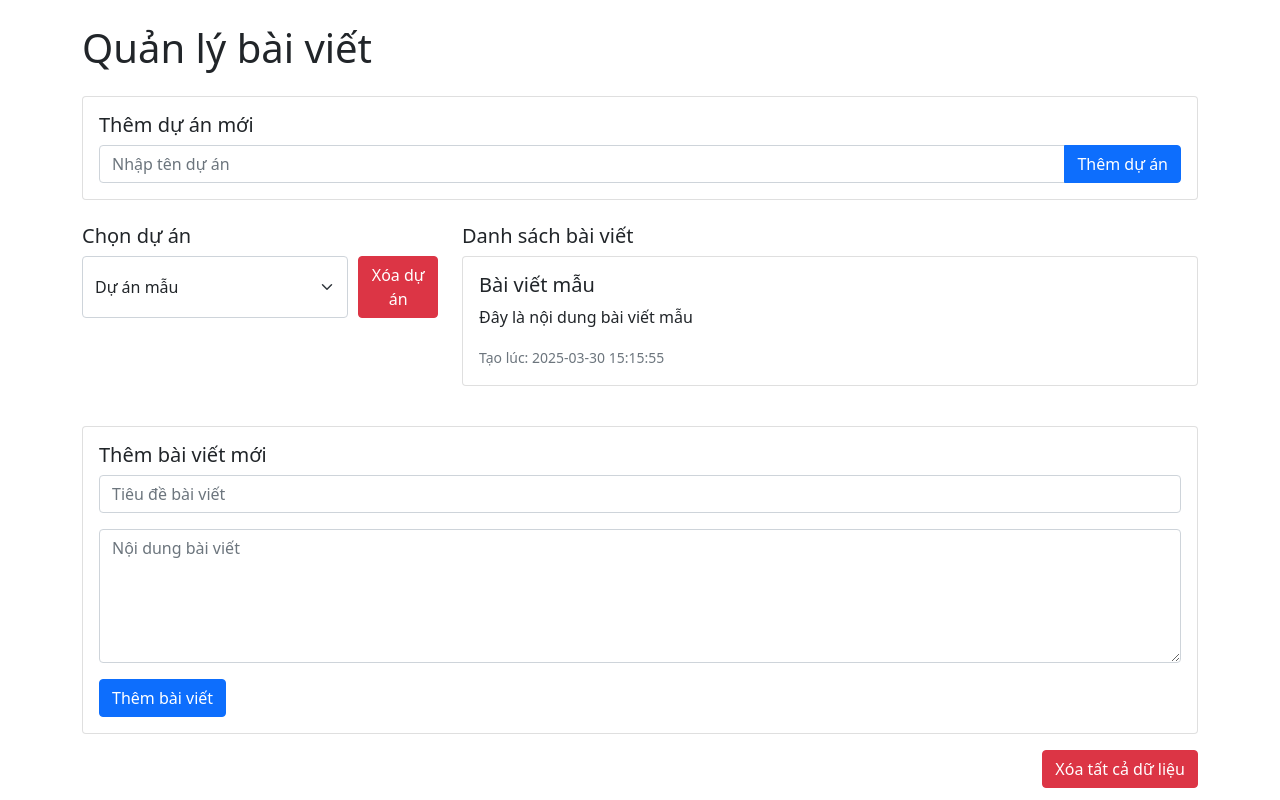
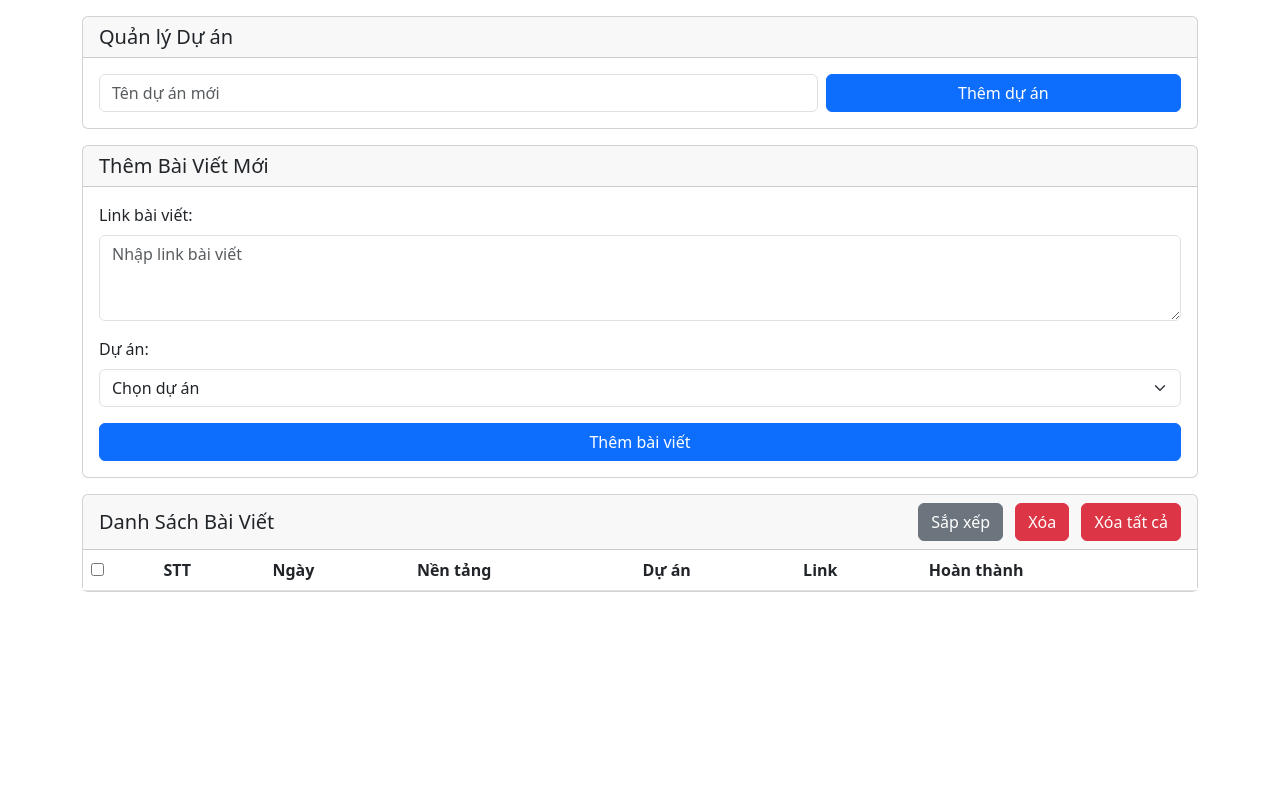
Before and after one commit to wendy1812/ToolManagerPost, a Flask app: page /quanlybaiviet/ in a window 1280 px wide. Run offline with Flask 3, Linux system fonts and the light colour scheme; lists and menus that the app fills with data are empty; parts of the project's set-up code (start-up, migrations or seed data) failed here and were passed over.

Commit message:
Add delete all button and functionality

```diff
--- a/templates/index.html
+++ b/templates/index.html
@@ -3,108 +3,128 @@
 <head>
     <meta charset="UTF-8">
     <meta name="viewport" content="width=device-width, initial-scale=1.0">
-    <title>Quản lý bài viết</title>
-    <link href="https://cdn.jsdelivr.net/npm/bootstrap@5.1.3/dist/css/bootstrap.min.css" rel="stylesheet">
+    <title>Quản lý Bài viết</title>
+    <link href="https://cdn.jsdelivr.net/npm/bootstrap@5.3.0/dist/css/bootstrap.min.css" rel="stylesheet">
     <style>
-        .project-card {
-            cursor: pointer;
-            transition: all 0.3s;
+        .done-row {
+            background-color: #ffcccc;
         }
-        .project-card:hover {
-            transform: translateY(-5px);
-            box-shadow: 0 4px 8px rgba(0,0,0,0.1);
+        .table th {
+            white-space: nowrap;
         }
-        .post-card {
-            margin-bottom: 1rem;
+        .table td {
+            vertical-align: middle;
         }
-        .project-actions {
-            display: flex;
-            gap: 10px;
-            margin-bottom: 1rem;
+        .btn-copy {
+            padding: 0.25rem 0.5rem;
+            font-size: 0.875rem;
         }
-        .danger-actions {
-            display: flex;
-            gap: 10px;
-            margin-top: 1rem;
-            justify-content: flex-end;
+        .btn-copy.copied {
+            background-color: #198754;
+            color: white;
+        }
+        @media (max-width: 768px) {
+            .container {
+                padding: 10px;
+            }
+            .table-responsive {
+                font-size: 0.9rem;
+            }
+            .btn {
+                padding: 0.25rem 0.5rem;
+                font-size: 0.875rem;
+            }
+            .card-body {
+                padding: 0.75rem;
+            }
         }
     </style>
 </head>
 <body>
-    <div class="container mt-4">
-        <h1 class="mb-4">Quản lý bài viết</h1>
-
-        <!-- Form thêm dự án -->
-        <div class="card mb-4">
+    <div class="container mt-3">
+        <!-- Quản lý dự án -->
+        <div class="card mb-3">
+            <div class="card-header">
+                <h5 class="mb-0">Quản lý Dự án</h5>
+            </div>
             <div class="card-body">
-                <h5 class="card-title">Thêm dự án mới</h5>
-                <div class="input-group">
-                    <input type="text" id="projectName" class="form-control" placeholder="Nhập tên dự án">
-                    <button class="btn btn-primary" onclick="addProject()">Thêm dự án</button>
+                <div class="row g-2">
+                    <div class="col-md-8">
+                        <input type="text" id="projectName" class="form-control" placeholder="Tên dự án mới">
+                    </div>
+                    <div class="col-md-4">
+                        <button class="btn btn-primary w-100" onclick="addProject()">Thêm dự án</button>
+                    </div>
                 </div>
             </div>
         </div>
 
-        <!-- Danh sách dự án và bài viết -->
-        <div class="row mb-4">
-            <div class="col-md-4">
-                <h5>Chọn dự án</h5>
-                <div class="project-actions">
-                    <select id="projectSelect" class="form-select" onchange="selectProject(this.value)">
-                        <option value="">Chọn dự án...</option>
+        <!-- Thêm bài viết mới -->
+        <div class="card mb-3">
+            <div class="card-header">
+                <h5 class="mb-0">Thêm Bài Viết Mới</h5>
+            </div>
+            <div class="card-body">
+                <div class="mb-3">
+                    <label class="form-label">Link bài viết:</label>
+                    <textarea id="linkInput" class="form-control" rows="3" placeholder="Nhập link bài viết"></textarea>
+                </div>
+                <div class="mb-3">
+                    <label class="form-label">Dự án:</label>
+                    <select id="projectSelect" class="form-select" onchange="loadPosts()">
+                        <option value="">Chọn dự án</option>
                     </select>
-                    <button class="btn btn-danger" onclick="deleteProject()" id="deleteProjectBtn" disabled>Xóa dự án</button>
                 </div>
-            </div>
-            <div class="col-md-8">
-                <h5>Danh sách bài viết</h5>
-                <div id="postList">
-                    <!-- Bài viết sẽ được thêm vào đây -->
-                </div>
+                <button class="btn btn-primary w-100" onclick="addPost()">Thêm bài viết</button>
             </div>
         </div>
 
-        <!-- Form thêm bài viết -->
-        <div class="card" id="addPostForm" style="display: none;">
-            <div class="card-body">
-                <h5 class="card-title">Thêm bài viết mới</h5>
-                <div class="mb-3">
-                    <input type="text" id="postTitle" class="form-control" placeholder="Tiêu đề bài viết">
+        <!-- Danh sách bài viết -->
+        <div class="card">
+            <div class="card-header d-flex justify-content-between align-items-center">
+                <h5 class="mb-0">Danh Sách Bài Viết</h5>
+                <div>
+                    <button class="btn btn-secondary me-2" onclick="sortByPlatform()">Sắp xếp</button>
+                    <button class="btn btn-danger me-2" onclick="deleteSelected()">Xóa</button>
+                    <button class="btn btn-danger" onclick="deleteAll()">Xóa tất cả</button>
                 </div>
-                <div class="mb-3">
-                    <textarea id="postContent" class="form-control" rows="5" placeholder="Nội dung bài viết"></textarea>
+            </div>
+            <div class="card-body p-0">
+                <div class="table-responsive">
+                    <table class="table table-hover mb-0">
+                        <thead>
+                            <tr>
+                                <th><input type="checkbox" id="selectAll" onchange="toggleSelectAll()"></th>
+                                <th>STT</th>
+                                <th>Ngày</th>
+                                <th>Nền tảng</th>
+                                <th>Dự án</th>
+                                <th>Link</th>
+                                <th>Hoàn thành</th>
+                            </tr>
+                        </thead>
+                        <tbody id="postsList">
+                        </tbody>
+                    </table>
                 </div>
-                <button class="btn btn-primary" onclick="addPost()">Thêm bài viết</button>
             </div>
-        </div>
-
-        <!-- Nút xóa tất cả -->
-        <div class="danger-actions">
-            <button class="btn btn-danger" onclick="deleteAll()">Xóa tất cả dữ liệu</button>
         </div>
     </div>
 
     <script>
-        // Lấy danh sách dự án
+        let posts = [];
+        let selectedPosts = new Set();
+
+        // Load danh sách dự án
         function loadProjects() {
-            fetch('/quanlybaiviet/get_projects')
+            fetch('/get_projects')
                 .then(response => response.json())
                 .then(projects => {
-                    const projectSelect = document.getElementById('projectSelect');
-                    projectSelect.innerHTML = '<option value="">Chọn dự án...</option>';
+                    const select = document.getElementById('projectSelect');
+                    select.innerHTML = '<option value="">Chọn dự án</option>';
                     projects.forEach(project => {
-                        const option = document.createElement('option');
-                        option.value = project.id;
-                        option.textContent = project.name;
-                        projectSelect.appendChild(option);
+                        select.innerHTML += `<option value="${project}">${project}</option>`;
                     });
-
-                    // Tự động chọn dự án mới nhất
-                    if (projects.length > 0) {
-                        const latestProject = projects[projects.length - 1];
-                        projectSelect.value = latestProject.id;
-                        selectProject(latestProject.id);
-                    }
                 })
                 .catch(error => {
                     console.error('Lỗi:', error);
@@ -113,148 +133,67 @@
         }
 
         // Thêm dự án mới
-        async function addProject() {
-            const projectName = document.getElementById('projectName').value.trim();
-            if (!projectName) {
+        function addProject() {
+            const name = document.getElementById('projectName').value.trim();
+            if (!name) {
                 alert('Vui lòng nhập tên dự án');
                 return;
             }
 
-            try {
-                const response = await fetch('/quanlybaiviet/add_project', {
-                    method: 'POST',
-                    headers: {
-                        'Content-Type': 'application/json'
-                    },
-                    body: JSON.stringify({ name: projectName })
-                });
-
-                if (!response.ok) {
-                    const error = await response.json();
-                    throw new Error(error.error || 'Lỗi khi thêm dự án');
+            fetch('/add_project', {
+                method: 'POST',
+                headers: {
+                    'Content-Type': 'application/json'
+                },
+                body: JSON.stringify({ name })
+            })
+            .then(response => response.json())
+            .then(data => {
+                if (data.success) {
+                    document.getElementById('projectName').value = '';
+                    loadProjects();
+                    document.getElementById('projectSelect').value = name;
+                } else {
+                    alert(data.error || 'Không thể thêm dự án');
                 }
-
-                const newProject = await response.json();
-                const projectSelect = document.getElementById('projectSelect');
-                const option = document.createElement('option');
-                option.value = newProject.id;
-                option.textContent = newProject.name;
-                projectSelect.appendChild(option);
-
-                // Tự động chọn dự án mới thêm
-                projectSelect.value = newProject.id;
-
-                // Xóa tên dự án trong input
-                document.getElementById('projectName').value = '';
-
-                // Load lại danh sách bài viết
-                loadPosts(newProject.id);
-            } catch (error) {
-                alert(error.message);
-            }
+            })
+            .catch(error => {
+                console.error('Lỗi:', error);
+                alert('Không thể thêm dự án');
+            });
         }
 
-        // Xóa dự án
-        async function deleteProject() {
-            const projectId = document.getElementById('projectSelect').value;
-            if (!projectId) {
-                alert('Vui lòng chọn dự án cần xóa');
-                return;
-            }
-
-            if (!confirm('Bạn có chắc chắn muốn xóa dự án này?')) {
-                return;
-            }
-
-            try {
-                const response = await fetch(`/quanlybaiviet/delete_project/${projectId}`, {
-                    method: 'DELETE'
-                });
-
-                if (!response.ok) {
-                    const error = await response.json();
-                    throw new Error(error.error || 'Lỗi khi xóa dự án');
-                }
-
-                // Xóa dự án khỏi select box
-                const projectSelect = document.getElementById('projectSelect');
-                const option = projectSelect.querySelector(`option[value="${projectId}"]`);
-                option.remove();
-
-                // Reset form
-                document.getElementById('addPostForm').style.display = 'none';
-                document.getElementById('postList').innerHTML = '';
-                document.getElementById('deleteProjectBtn').disabled = true;
-
-                // Chọn dự án đầu tiên nếu còn
-                if (projectSelect.options.length > 1) {
-                    projectSelect.value = projectSelect.options[1].value;
-                    selectProject(projectSelect.value);
-                }
-            } catch (error) {
-                alert(error.message);
-            }
-        }
-
-        // Xóa tất cả dữ liệu
-        async function deleteAll() {
-            if (!confirm('Bạn có chắc chắn muốn xóa tất cả dữ liệu? Hành động này không thể hoàn tác.')) {
-                return;
-            }
-
-            try {
-                const response = await fetch('/quanlybaiviet/delete_all', {
-                    method: 'DELETE'
-                });
-
-                if (!response.ok) {
-                    const error = await response.json();
-                    throw new Error(error.error || 'Lỗi khi xóa tất cả dữ liệu');
-                }
-
-                // Reset giao diện
-                const projectSelect = document.getElementById('projectSelect');
-                projectSelect.innerHTML = '<option value="">Chọn dự án...</option>';
-                document.getElementById('addPostForm').style.display = 'none';
-                document.getElementById('postList').innerHTML = '';
-                document.getElementById('deleteProjectBtn').disabled = true;
-            } catch (error) {
-                alert(error.message);
-            }
-        }
-
-        // Chọn dự án
-        function selectProject(projectId) {
-            const deleteBtn = document.getElementById('deleteProjectBtn');
-            if (projectId) {
-                document.getElementById('addPostForm').style.display = 'block';
-                deleteBtn.disabled = false;
-                loadPosts(projectId);
-            } else {
-                document.getElementById('addPostForm').style.display = 'none';
-                document.getElementById('postList').innerHTML = '';
-                deleteBtn.disabled = true;
-            }
-        }
-
-        // Lấy danh sách bài viết của dự án
-        function loadPosts(projectId) {
-            fetch(`/quanlybaiviet/get_posts/${projectId}`)
+        // Load danh sách bài viết
+        function loadPosts() {
+            fetch('/get_posts')
                 .then(response => response.json())
                 .then(posts => {
-                    const postList = document.getElementById('postList');
-                    postList.innerHTML = '';
-                    posts.forEach(post => {
-                        const div = document.createElement('div');
-                        div.className = 'card post-card';
-                        div.innerHTML = `
-                            <div class="card-body">
-                                <h5 class="card-title">${post.title}</h5>
-                                <p class="card-text">${post.content}</p>
-                                <small class="text-muted">Tạo lúc: ${post.created_at}</small>
-                            </div>
+                    const tbody = document.getElementById('postsList');
+                    tbody.innerHTML = '';
+                    posts.forEach((post, index) => {
+                        const tr = document.createElement('tr');
+                        if (post.is_done) tr.classList.add('done');
+                        tr.innerHTML = `
+                            <td><input type="checkbox" class="post-checkbox" value="${post.link}"></td>
+                            <td>${index + 1}</td>
+                            <td>${post.platform}</td>
+                            <td>${post.post_type}</td>
+                            <td>${post.link}</td>
+                            <td>${post.project}</td>
+                            <td>${post.date}</td>
+                            <td>
+                                <button class="btn btn-sm ${post.is_done ? 'btn-success' : 'btn-secondary'}"
+                                        onclick="toggleDone('${post.link}', ${!post.is_done})">
+                                    ${post.is_done ? 'Đã hoàn thành' : 'Chưa hoàn thành'}
+                                </button>
+                            </td>
+                            <td>
+                                <button class="btn btn-sm btn-primary copy-btn" onclick="copyLink('${post.link}')">
+                                    Copy link
+                                </button>
+                            </td>
                         `;
-                        postList.appendChild(div);
+                        tbody.appendChild(tr);
                     });
                 })
                 .catch(error => {
@@ -264,52 +203,155 @@
         }
 
         // Thêm bài viết mới
-        async function addPost() {
-            const projectId = document.getElementById('projectSelect').value;
-            if (!projectId) {
+        function addPost() {
+            const links = document.getElementById('linkInput').value.trim().split('\n').filter(link => link.trim());
+            const project = document.getElementById('projectSelect').value;
+
+            if (!links.length) {
+                alert('Vui lòng nhập ít nhất một link');
+                return;
+            }
+
+            if (!project) {
                 alert('Vui lòng chọn dự án');
                 return;
             }
 
-            const title = document.getElementById('postTitle').value.trim();
-            const content = document.getElementById('postContent').value.trim();
+            fetch('/add_post', {
+                method: 'POST',
+                headers: {
+                    'Content-Type': 'application/json'
+                },
+                body: JSON.stringify({
+                    links,
+                    project_name: project
+                })
+            })
+            .then(response => response.json())
+            .then(data => {
+                if (data.success) {
+                    document.getElementById('linkInput').value = '';
+                    loadPosts();
+                } else {
+                    alert(data.error || 'Không thể thêm bài viết');
+                }
+            })
+            .catch(error => {
+                console.error('Lỗi:', error);
+                alert('Không thể thêm bài viết');
+            });
+        }
 
-            if (!title || !content) {
-                alert('Vui lòng nhập đầy đủ thông tin bài viết');
+        // Copy link
+        function copyLink(link) {
+            navigator.clipboard.writeText(link).then(() => {
+                alert('Link đã được sao chép vào clipboard');
+            }).catch(err => {
+                console.error('Lỗi khi copy link:', err);
+                alert('Không thể sao chép link');
+            });
+        }
+
+        // Đánh dấu bài viết đã hoàn thành
+        function toggleDone(link, isDone) {
+            fetch('/toggle_done', {
+                method: 'POST',
+                headers: {
+                    'Content-Type': 'application/json'
+                },
+                body: JSON.stringify({ link, is_done: isDone })
+            })
+            .then(response => response.json())
+            .then(data => {
+                if (data.success) {
+                    loadPosts();
+                } else {
+                    alert(data.error || 'Không thể cập nhật trạng thái');
+                }
+            })
+            .catch(error => {
+                console.error('Lỗi:', error);
+                alert('Không thể cập nhật trạng thái');
+            });
+        }
+
+        // Xóa bài viết đã chọn
+        function deleteSelected() {
+            const checkboxes = document.querySelectorAll('.post-checkbox:checked');
+            if (!checkboxes.length) {
+                alert('Vui lòng chọn ít nhất một bài viết để xóa');
                 return;
             }
 
-            try {
-                const response = await fetch('/quanlybaiviet/add_post', {
-                    method: 'POST',
-                    headers: {
-                        'Content-Type': 'application/json'
-                    },
-                    body: JSON.stringify({
-                        project_id: parseInt(projectId),
-                        title: title,
-                        content: content
-                    })
-                });
+            if (!confirm('Bạn có chắc chắn muốn xóa các bài viết đã chọn?')) {
+                return;
+            }
 
-                if (!response.ok) {
-                    const error = await response.json();
-                    throw new Error(error.error || 'Lỗi khi thêm bài viết');
+            const links = Array.from(checkboxes).map(cb => cb.value);
+
+            fetch('/delete_posts', {
+                method: 'POST',
+                headers: {
+                    'Content-Type': 'application/json'
+                },
+                body: JSON.stringify({ links })
+            })
+            .then(response => response.json())
+            .then(data => {
+                if (data.success) {
+                    loadPosts();
+                } else {
+                    alert(data.error || 'Không thể xóa bài viết');
                 }
-
-                // Xóa form
-                document.getElementById('postTitle').value = '';
-                document.getElementById('postContent').value = '';
-
-                // Load lại danh sách bài viết
-                loadPosts(projectId);
-            } catch (error) {
-                alert(error.message);
-            }
+            })
+            .catch(error => {
+                console.error('Lỗi:', error);
+                alert('Không thể xóa bài viết');
+            });
         }
 
-        // Load danh sách dự án khi trang được tải
-        document.addEventListener('DOMContentLoaded', loadProjects);
+        // Xóa tất cả bài viết
+        function deleteAll() {
+            if (!confirm('Bạn có chắc chắn muốn xóa tất cả bài viết? Hành động này không thể hoàn tác.')) {
+                return;
+            }
+
+            fetch('/delete_all', {
+                method: 'POST'
+            })
+            .then(response => response.json())
+            .then(data => {
+                if (data.success) {
+                    loadPosts();
+                } else {
+                    alert(data.error || 'Không thể xóa tất cả bài viết');
+                }
+            })
+            .catch(error => {
+                console.error('Lỗi:', error);
+                alert('Không thể xóa tất cả bài viết');
+            });
+        }
+
+        // Sắp xếp theo nền tảng
+        function sortByPlatform() {
+            posts.sort((a, b) => {
+                return a.platform.localeCompare(b.platform) || new Date(b.date) - new Date(a.date);
+            });
+            displayPosts();
+        }
+
+        // Toggle select all
+        function toggleSelectAll() {
+            const selectAll = document.getElementById('selectAll');
+            const selected = document.querySelectorAll('.post-checkbox');
+            selected.forEach(checkbox => {
+                checkbox.checked = selectAll.checked;
+            });
+        }
+
+        // Load dữ liệu ban đầu
+        loadProjects();
     </script>
 </body>
 </html>
```
